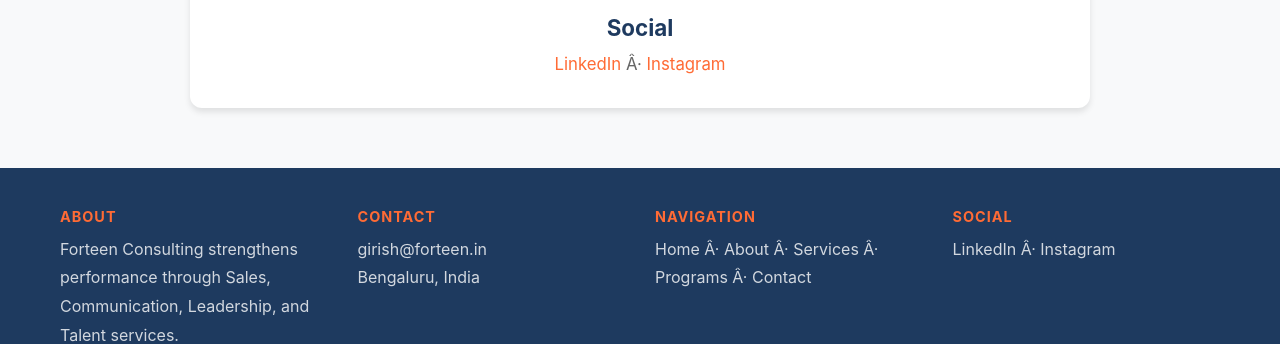
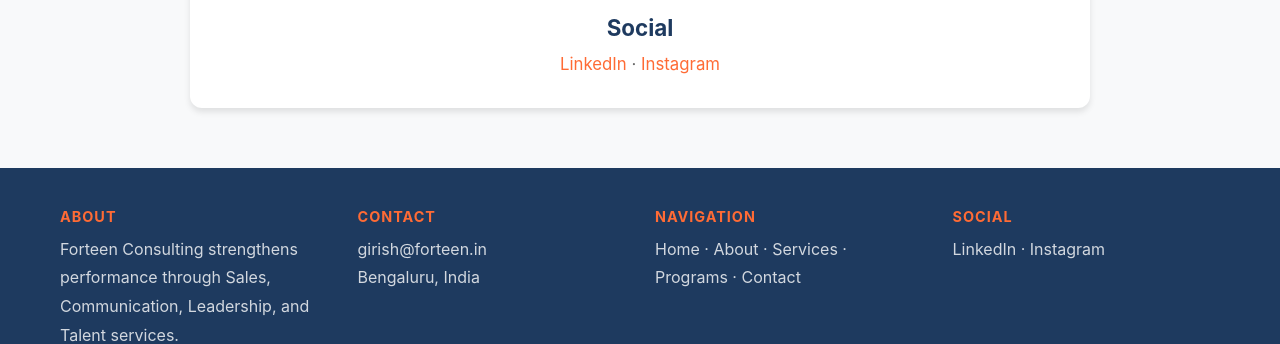
Before and after one commit to giriforteen/forteen-site, a Next.js app: page /contact in a window 1280 px wide. Shown: the part 1371-1715 px from the top of the page. Built offline with nearby package versions, Linux system fonts and the light colour scheme.

Commit message:
Fix character encoding issues across site (emojis, bullets, checkmarks)

```diff
--- a/components/Layout.js
+++ b/components/Layout.js
@@ -59,11 +59,11 @@ export default function Layout({ title, description, children }){
             </div>
             <div>
               <div className="badge">NAVIGATION</div>
-              <p><Link href="/">Home</Link> Â· <Link href="/about">About</Link> Â· <Link href="/services">Services</Link> Â· <Link href="/programs">Programs</Link> Â· <Link href="/contact">Contact</Link></p>
+              <p><Link href="/">Home</Link> · <Link href="/about">About</Link> · <Link href="/services">Services</Link> · <Link href="/programs">Programs</Link> · <Link href="/contact">Contact</Link></p>
             </div>
             <div>
               <div className="badge">SOCIAL</div>
-              <p><a href="https://www.linkedin.com" target="_blank">LinkedIn</a> Â· <a href="https://instagram.com/forteen.consulting" target="_blank">Instagram</a></p>
+              <p><a href="https://www.linkedin.com" target="_blank">LinkedIn</a> · <a href="https://instagram.com/forteen.consulting" target="_blank">Instagram</a></p>
             </div>
           </div>
           <div className="footer-meta">Â© {new Date().getFullYear()} Forteen Consulting Pvt. Ltd.</div>
--- a/pages/contact.js
+++ b/pages/contact.js
@@ -59,7 +59,7 @@ export default function Contact() {
               <h3>Social</h3>
               <p>
                 <a href="https://www.linkedin.com/company/forteen-consulting" target="_blank" rel="noopener noreferrer">LinkedIn</a>
-                {' Â· '}
+                {' · '}
                 <a href="https://www.instagram.com/forteen.consulting" target="_blank" rel="noopener noreferrer">Instagram</a>
               </p>
             </div>
--- a/pages/index.js
+++ b/pages/index.js
@@ -132,7 +132,7 @@ export default function Home() {
               <p>Badges, streaks, and levels keep you motivated. Progress you can see and share.</p>
             </div>
             <div className="feature-card">
-              <div className="feature-icon">ðŸ’¼</div>
+              <div className="feature-icon">💼</div>
               <h3>Workplace-Ready</h3>
               <p>Real scenarios from IT, fintech, and tech. Skills you'll use the same day.</p>
             </div>
@@ -263,7 +263,7 @@ export default function Home() {
             </p>
             <div className="corporate-services">
               <div className="service-icon">ðŸŽ¯</div>
-              <div className="service-icon">ðŸ’¬</div>
+              <div className="service-icon">💬</div>
               <div className="service-icon">ðŸš€</div>
               <div className="service-icon">ðŸ‘¥</div>
             </div>
```
